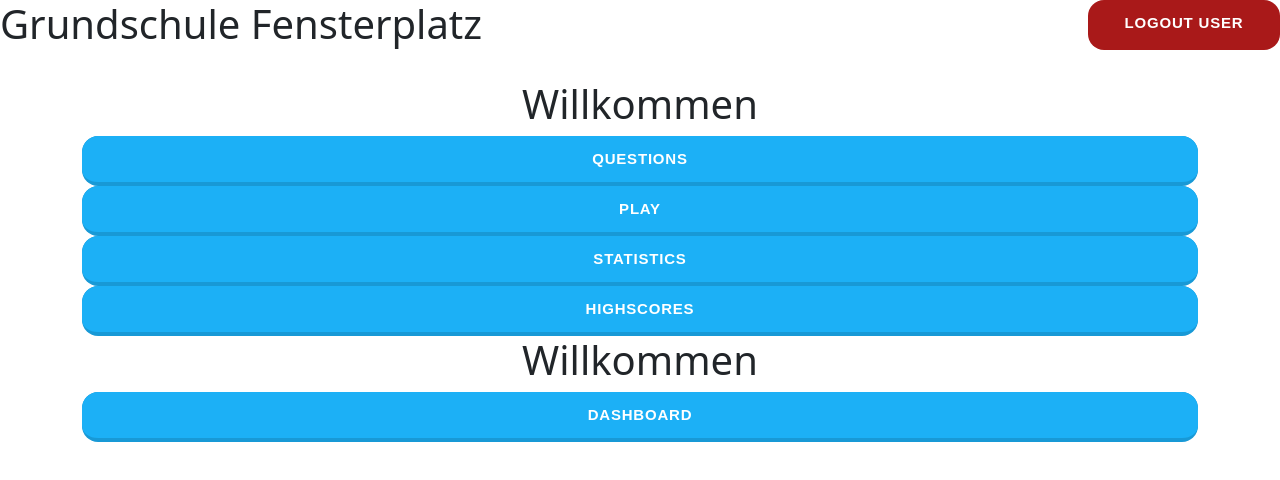
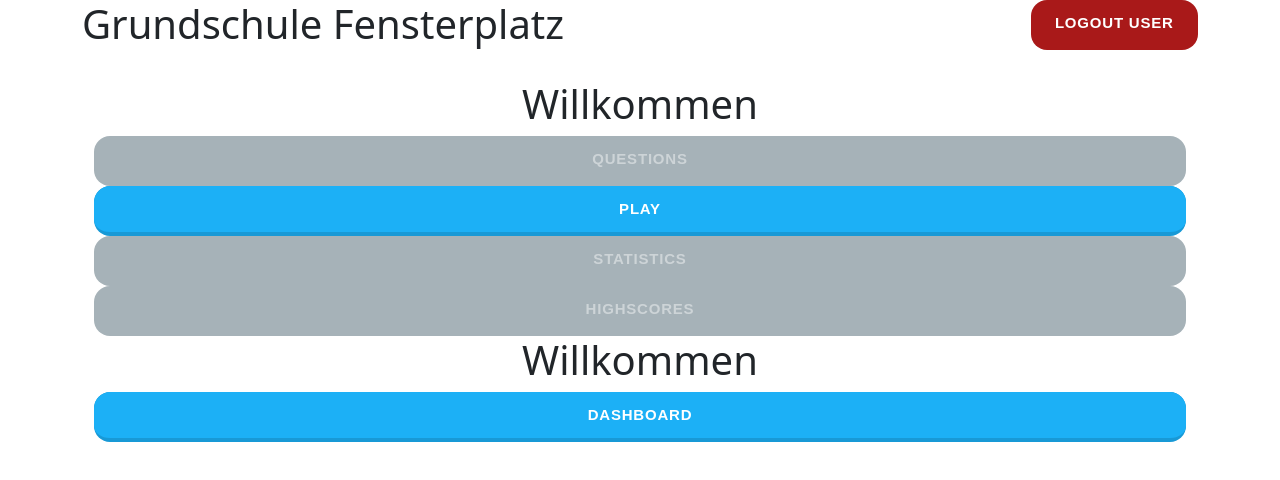
Before and after one commit to laoshanlungo/quizApp, a React (Create React App) app: page /dashboard in a window 1280 px wide. Shown: the top 480 px of the page. Built offline with nearby package versions, Linux system fonts and the light colour scheme.

Commit message:
starting layouting

```diff
--- a/src/App.js
+++ b/src/App.js
@@ -10,6 +10,7 @@ import { BrowserRouter, Route, Routes, Link } from "react-router-dom";
 import Login from "./components/Login/Login";
 import useToken from "./components/hooks/useToken";
 import questions from "./static/questions.json";
+import { Container } from "react-bootstrap";
 
 const App = () => {
   const { token, setToken } = useToken();
@@ -34,7 +35,7 @@ const App = () => {
   //   return <Login setToken={setToken} />;
   // }
   return (
-    <div className="wrapper">
+    <Container>
             <div className="d-flex flex-row justify-content-between">
       <h1>Grundschule Fensterplatz</h1>
       <button className="button-logout" disabled={true} onClick={logout}>
@@ -62,7 +63,7 @@ const App = () => {
     </div>
     </div>
       </BrowserRouter>
-    </div>
+    </Container>
   );
 };
 
--- a/src/components/Dashboard/Dashboard.js
+++ b/src/components/Dashboard/Dashboard.js
@@ -13,16 +13,16 @@ const Dashboard = () => {
             </div>
 
       <Link to="/questions">
-        <button className="button-19">Questions</button>
+        <button disabled className="button-19-disabled">Questions</button>
       </Link>
       <Link to="/play">
         <button className="button-19">Play</button>
       </Link>
       <Link to="/statistics">
-        <button className="button-19">Statistics</button>
+        <button disabled className="button-19-disabled">Statistics</button>
       </Link>
       <Link to="/highscores">
-        <button className="button-19">Highscores</button>
+        <button disabled className="button-19-disabled">Highscores</button>
       </Link>
     </div>
     </div>
--- a/src/components/QuestionCards.jsx
+++ b/src/components/QuestionCards.jsx
@@ -74,15 +74,15 @@ const MultipleChoiceQuestionCard = ({
   const AnswerField = (input, disabled) => {
     const { index } = input;
     return (
-      <div className="col-2 flex-fill answers-row">
-        <Button
+      <div className="col-2 flex-fill">
+        <button
           disabled={fieldsDisabled}
-          className="button-19 w-100 answers-row"
+          className="quiz-button w-100"
           onClick={() => handleAnswer(index)}
           variant="primary"
         >
           {answers[index]}
-        </Button>
+        </button>
       </div>
     );
   };
--- a/src/styles.css
+++ b/src/styles.css
@@ -63,6 +63,37 @@
   width: 15%;
 }
 
+.button-19-disabled {
+  appearance: button;
+  background-color: #a6b2b8;
+  border: solid transparent;
+  border-radius: 16px;
+  border-width: 0 0 4px;
+  box-sizing: border-box;
+  color: #ffffff71;
+  cursor: pointer;
+  display: inline-block;
+  font-family: din-round,sans-serif;
+  font-size: 15px;
+  font-weight: 700;
+  height: 100%;
+  letter-spacing: .8px;
+  line-height: 20px;
+  margin: 0;
+  outline: none;
+  overflow: visible;
+  padding: 13px 16px;
+  text-align: center;
+  text-transform: uppercase;
+  touch-action: manipulation;
+  transform: translateZ(0);
+  transition: filter .2s;
+  user-select: none;
+  -webkit-user-select: none;
+  vertical-align: middle;
+  white-space: nowrap;
+  width: 100%;
+}
 
 .button-19 {
   appearance: button;
@@ -125,6 +156,28 @@
   cursor: auto;
 }
 
-.answers-row {
-    min-height: 220px;
+.quiz-button {
+  display: inline-block;
+  padding: 75px 25px;
+  margin-top: 5px;
+  margin-bottom: 5px;
+  margin-left: 5px;
+  font-size: 24px;
+  margin-right: 5px;
+  cursor: pointer;
+  text-align: center;
+  text-decoration: none;
+  outline: none;
+  color: #ffffff;
+  background-color: #463aca;
+  border: 3px solid black;
+  border-radius: 15px;
 }
+
+.quiz-button:hover {background-color: #060560}
+
+/* .quiz-button:active {
+  background-color: #bfd962;
+  box-shadow: 0 5px #666;
+  transform: translateY(4px);
+} */
```
